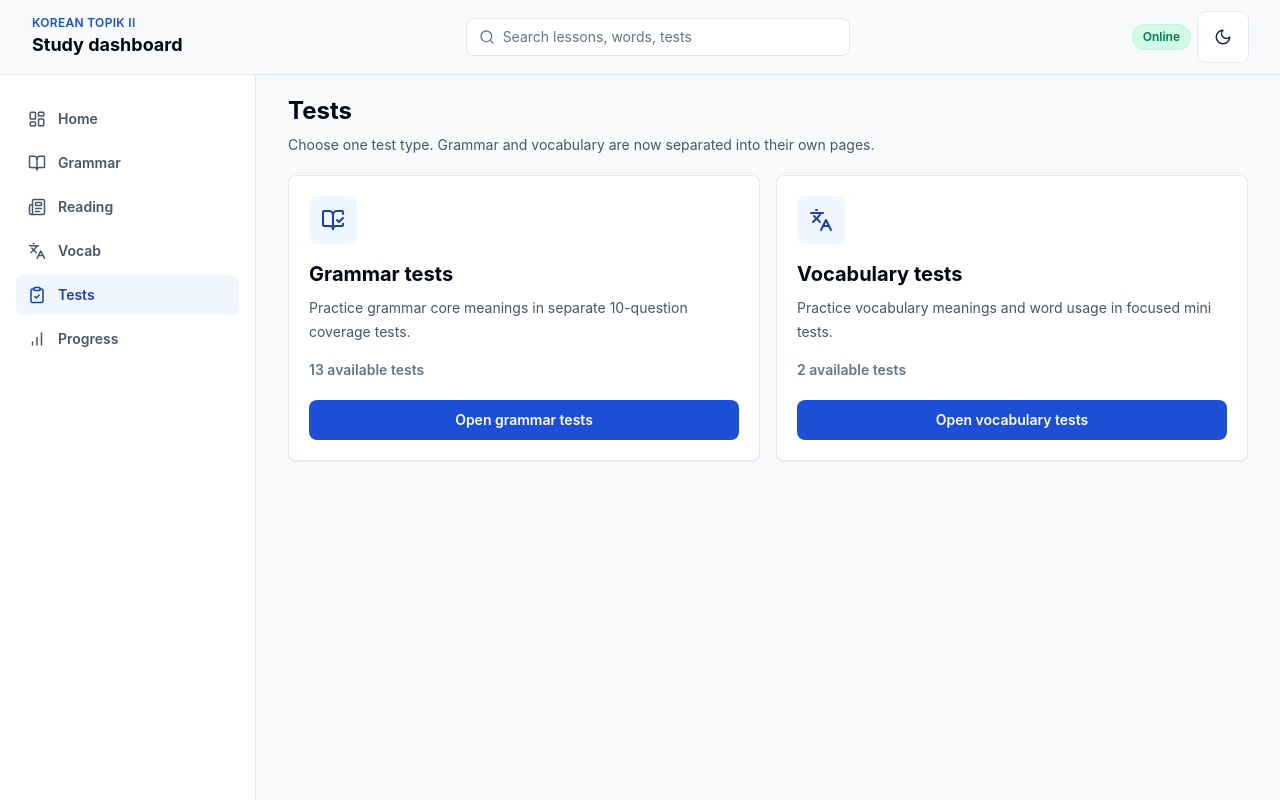
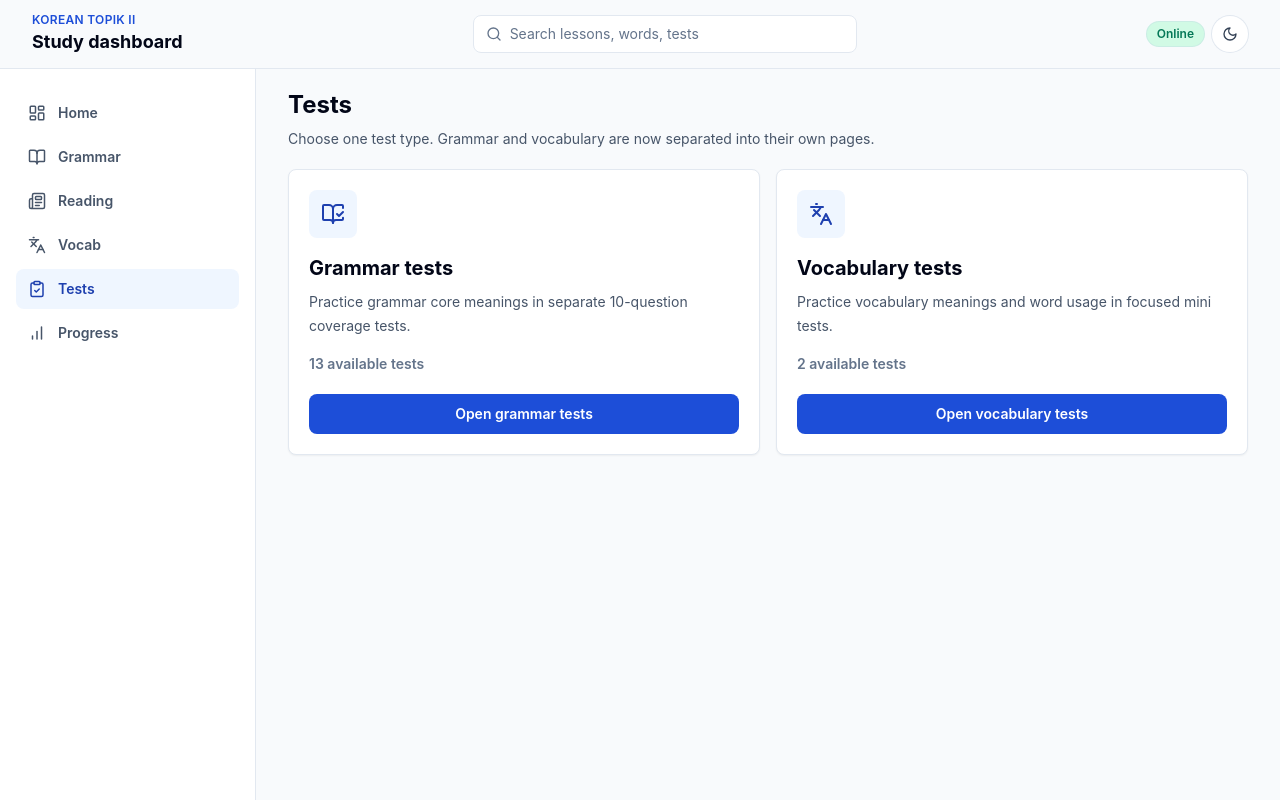
Before and after one commit to Soeng-Channach/study-korean, a React (Vite) app: page /mock-tests in a window 1280 px wide. Built offline with nearby package versions, Linux system fonts and the light colour scheme.

Commit message:
Shrink theme toggle to a compact circular icon button

```diff
--- a/src/components/layout/Header.jsx
+++ b/src/components/layout/Header.jsx
@@ -1,7 +1,6 @@
 import { Moon, Search, Sun } from 'lucide-react';
 import { useTheme } from '../../context/ThemeContext';
 import { useOnlineStatus } from '../../hooks/useOnlineStatus';
-import Button from '../ui/Button';
 import Badge from '../ui/Badge';
 
 export default function Header() {
@@ -25,15 +24,15 @@ export default function Header() {
         </div>
         <div className="flex items-center gap-2">
           <Badge tone={isOnline ? 'green' : 'rose'}>{isOnline ? 'Online' : 'Offline'}</Badge>
-          <Button
-            variant="secondary"
-            className="aspect-square px-0"
+          <button
+            type="button"
             onClick={toggleTheme}
             aria-label={isDark ? 'Switch to light mode' : 'Switch to dark mode'}
             title={isDark ? 'Light mode' : 'Dark mode'}
+            className="inline-flex h-8 w-8 items-center justify-center rounded-full bg-white text-slate-700 ring-1 ring-slate-200 transition hover:bg-slate-50 hover:text-slate-950 focus:outline-none focus-visible:ring-2 focus-visible:ring-brand-500 sm:h-9 sm:w-9 dark:bg-slate-900 dark:text-slate-100 dark:ring-slate-700 dark:hover:bg-slate-800"
           >
-            {isDark ? <Sun size={18} /> : <Moon size={18} />}
-          </Button>
+            {isDark ? <Sun size={16} /> : <Moon size={16} />}
+          </button>
         </div>
       </div>
     </header>
```
